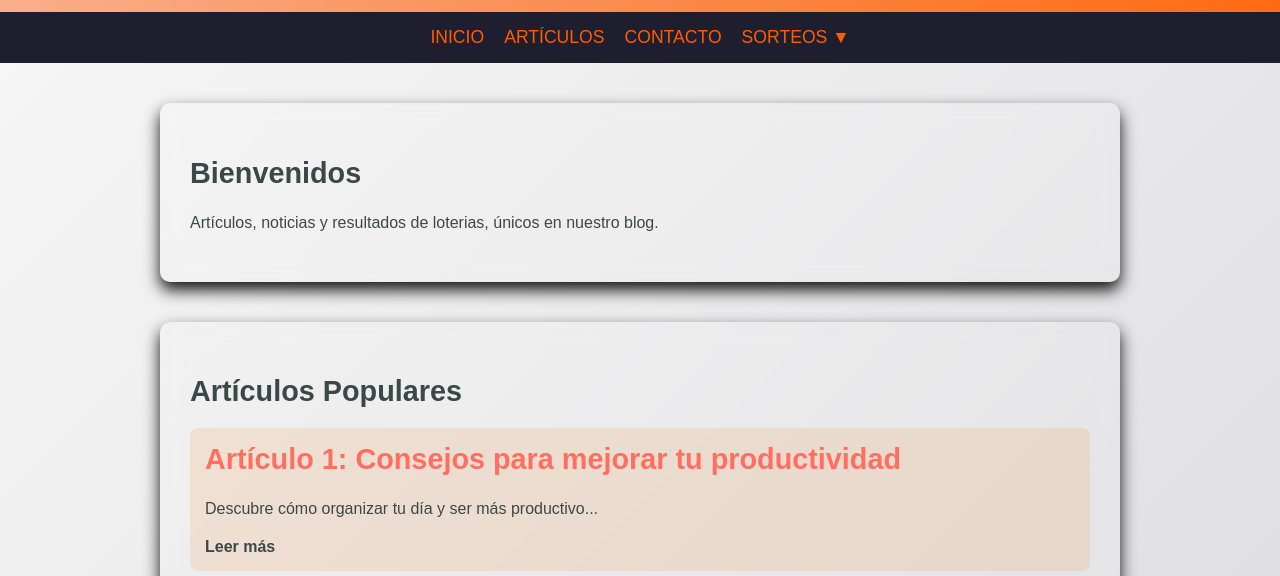
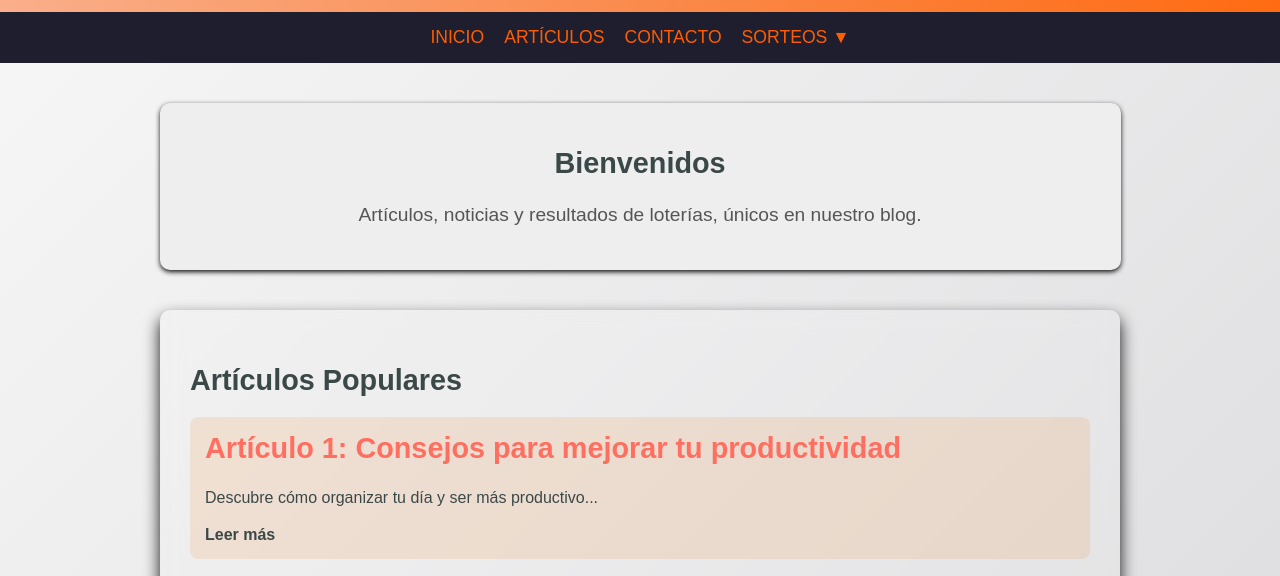
Before and after one commit to BetRSp/Myblog-git, a plain HTML site: page Blog de recursos útiles/index.html in a window 1280 px wide. Shown: the part 150-726 px from the top of the page. Drawn offline with Linux system fonts and the light colour scheme.

Commit message:
Blog TuChancero

```diff
--- a/Blog de recursos útiles/index.html
+++ b/Blog de recursos útiles/index.html
@@ -3,7 +3,7 @@
 <head>
     <meta charset="UTF-8">
     <meta name="viewport" content="width=device-width, initial-scale=1.0">
-    <title>Blog TuChancero</title>
+    <title>Blog TuChancero Artículos, noticias y resultados de loterías, únicos en nuestro blog.</title>
     <style>
         /* Estilos generales */
         body {
@@ -65,6 +65,27 @@
             box-shadow: 0 8px 16px rgba(0, 0, 0, 0.93);
             backdrop-filter: blur(10px);
         }
+/* Estilos específicos para la sección "Bienvenidos" */
+.inicio-section {
+    max-width: 921px;
+    text-align: center;
+    padding: 20px;
+    background-color: #eeeeef;
+    border-radius: 10px;
+    box-shadow: 0 2px 5px rgba(0, 0, 0, 0.93);
+}
+
+.inicio-title {
+    font-size: 2.5rem; /* Tamaño del título */
+    color: #003d7a; /* Color del texto */
+    margin-bottom: 10px;
+}
+
+.inicio-text {
+    font-size: 1.2rem; /* Tamaño del párrafo */
+    color: #555; /* Color más suave */
+    line-height: 1.8; /* Espaciado entre líneas */
+}
 
         .content h2 {
             color: rgb(59, 72, 72);
@@ -197,7 +218,7 @@
         text-decoration: none;
     }
     .dropdown-menu a:hover {
-        background: rgba(30, 30, 47)
+        background: rgb(248, 112, 0)
     }
     .dropdown:hover .dropdown-menu {
         display: block;
@@ -234,9 +255,9 @@
             </div>
             </div>
     </nav>
-    <div class="content" id="inicio">
-        <h2>Bienvenidos</h2>
-        <p>Artículos, noticias y resultados de loterias, únicos en nuestro blog.</p>
+    <div class="content inicio-section" id="inicio">
+        <h2 class="inicio-title">Bienvenidos</h2>
+        <p class="inicio-text">Artículos, noticias y resultados de loterías, únicos en nuestro blog.</p>
     </div>
     <div class="content" id="articulos">
         <h2>Artículos Populares</h2>
```
